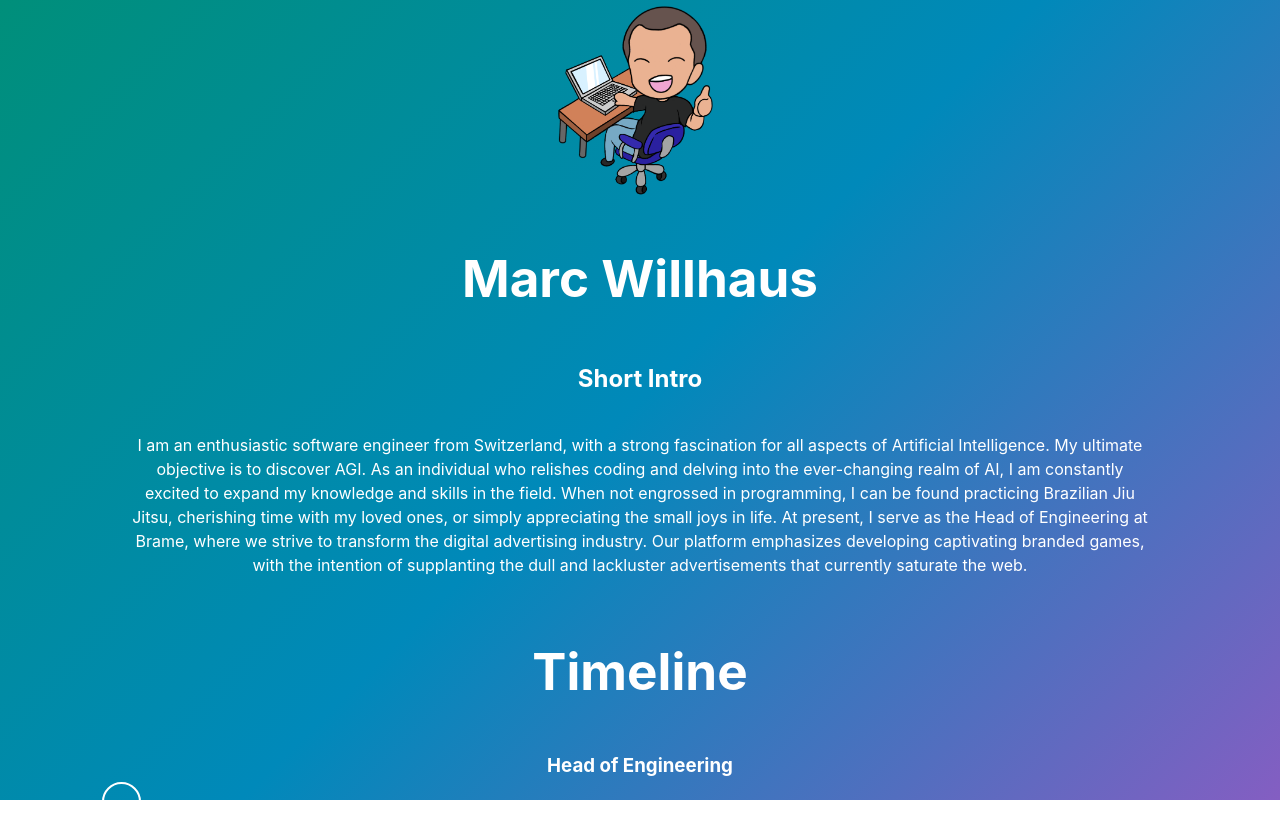
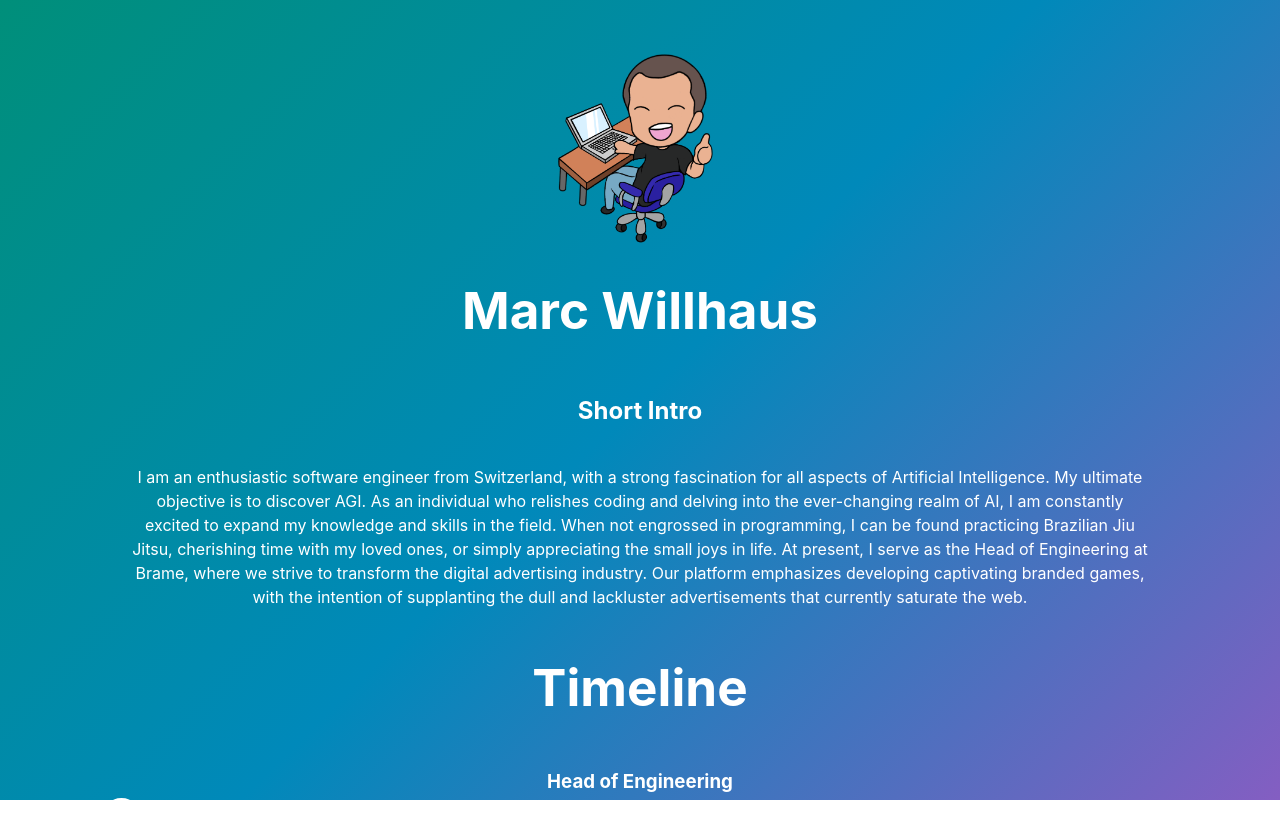
Before and after one commit to themataleao/themataleao.github.io, a React (Vite) app: page / in a window 1280 px wide. Shown: the top 838 px of the page. Built offline with nearby package versions, Linux system fonts and the light colour scheme.

Commit message:
Adjusted paddings and sizes

```diff
--- a/src/components/Header/Header.tsx
+++ b/src/components/Header/Header.tsx
@@ -21,6 +21,7 @@ const Header = ({ responsive }: HeaderProps) => {
             flexDirection: "column",
             justifyContent: "center",
             flex: 1,
+            paddingTop: theme.paddings.xxlarge,
           }}
         >
           <div
@@ -41,7 +42,6 @@ const Header = ({ responsive }: HeaderProps) => {
             style={{
               display: "flex",
               flexDirection: "column",
-              margin: theme.margins.medium,
               alignContent: "center",
               justifyContent: "center",
               width: responsive ? "80%" : "50%",
--- a/src/theme/theme.ts
+++ b/src/theme/theme.ts
@@ -28,11 +28,19 @@ const theme = {
       small: '8px',
       medium: '16px',
       large: '24px',
+      xlarge: '32px',
+      xxlarge: '48px',
+      xxxlarge: '64px',
+      xxxxlarge: '96px',
     },
     margins: {
       small: '8px',
       medium: '16px',
       large: '24px',
+      xlarge: '32px',
+      xxlarge: '48px',
+      xxxlarge: '64px',
+      xxxxlarge: '96px',
     },
     radius: {
       small: '4px',
```
